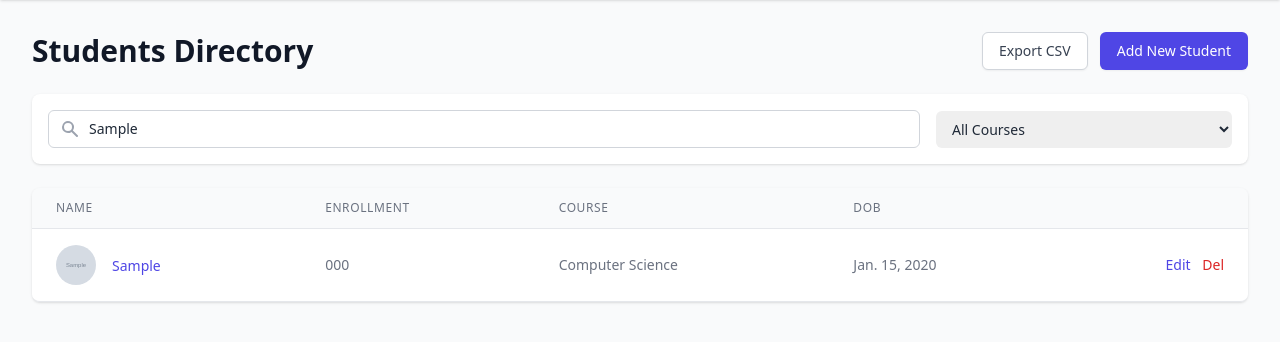
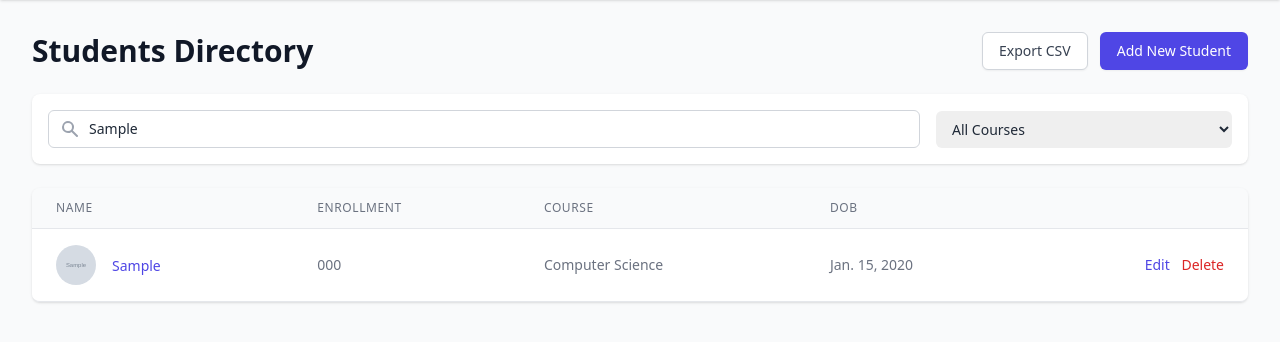
Before and after one commit to SatyajitKumar123/Student_Management_System, a Django app: template students/templates/students/student_list.html in a window 1280 px wide. Shown: the part 64-406 px from the top of the page. Run offline with Django 5.2, Linux system fonts and the light colour scheme; tables that the repository leaves empty hold one stand-in row (values such as "Sample post"); the template is opened without the code that fills it: values that come from a table or form of the project are taken from there, most other values are stand-ins (such as "Sample title", 1, 10 or a date in 2020); grey boxes marked "Sample" are stand-in pictures; parts of the project's set-up code (start-up, migrations or seed data) failed here and were passed over; some libraries are stand-ins or nearby versions.

Commit message:
Changed button name from del to Delete

```diff
--- a/students/templates/students/partials/student_list_results.html
+++ b/students/templates/students/partials/student_list_results.html
@@ -46,7 +46,7 @@
                             </td>
                             <td class="px-6 py-4 whitespace-nowrap text-right text-sm font-medium">
                                 <a href="{% url 'student_edit' student.slug %}" class="text-indigo-600 hover:text-indigo-900 mr-2">Edit</a>
-                                <a href="{% url 'student_delete' student.slug %}" class="text-red-600 hover:text-red-900">Del</a>
+                                <a href="{% url 'student_delete' student.slug %}" class="text-red-600 hover:text-red-900">Delete</a>
                             </td>
                         </tr>
                         {% empty %}
```
